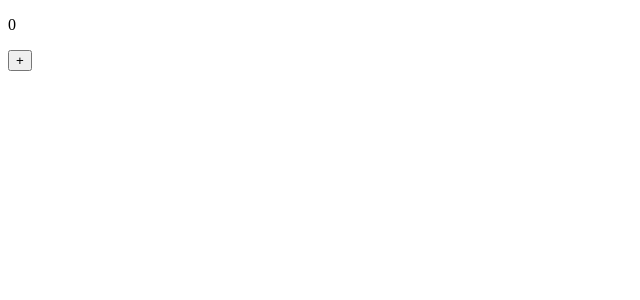
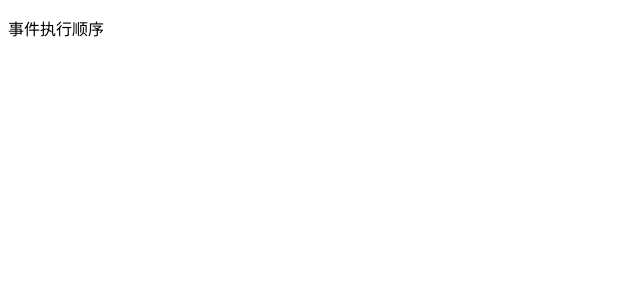
Before and after one commit to lizuncong/mini-react, a React app: page / in a window 1280 px wide. Shown: the top 300 px of the page, without its empty margins (0-640 px from the left). Built offline with nearby package versions, Linux system fonts and the light colour scheme; the HTML template or start-up script is replaced by a standard one.

Commit message:
feat: 合成事件修改

```diff
--- a/src/index.jsx
+++ b/src/index.jsx
@@ -1,6 +1,62 @@
 import React from 'react'
 import ReactDOM from 'react-dom'
-import Counter from './Counter'
 
-debugger
-ReactDOM.render(<Counter />, document.getElementById('root'))
+class App extends React.Component {
+    parentRef = React.createRef();
+    childRef = React.createRef();
+    constructor(props){
+        super(props)
+    }
+    componentDidMount(){
+      this.parentRef.current.addEventListener('click', () => {
+        console.log('父元素原生捕获')
+      }, true)
+      this.parentRef.current.addEventListener('click', () => {
+        console.log('父元素原生冒泡')
+      })
+      this.childRef.current.addEventListener('click', () => {
+        console.log('子元素原生捕获')
+      }, true)
+      this.childRef.current.addEventListener('click', () => {
+        console.log('子元素原生冒泡')
+      })
+      document.addEventListener('click', () => {
+        console.log('document捕获')
+      }, true)
+      document.addEventListener('click', () => {
+        console.log('document冒泡')
+      })
+      const root = document.getElementById('root')
+
+      root.addEventListener('click', () => {
+        console.log('root原生事件捕获')
+      }, true)
+      root.addEventListener('click', () => {
+        console.log('root原生事件冒泡')
+      })
+    }
+
+    parentBubble = () => {
+      console.log('父元素React事件冒泡')
+    }
+    childBubble = () => {
+      console.log('子元素React事件冒泡')
+    }
+    parentCapture = () => {
+      console.log('父元素React事件捕获')
+    }
+    childCapture = () => {
+      console.log('子元素React事件捕获')
+    }
+
+    render(){
+      return (
+        <div ref={this.parentRef} onClick={this.parentBubble} onClickCapture={this.parentCapture}>
+          <p ref={this.childRef} onClick={this.childBubble} onClickCapture={this.childCapture}>
+            事件执行顺序
+          </p>
+        </div>
+      )
+    }
+}
+ReactDOM.render(<App />, document.getElementById('root'))
```
Also changed, not shown: 2 other files (tests, documents, lock files or other folders).
